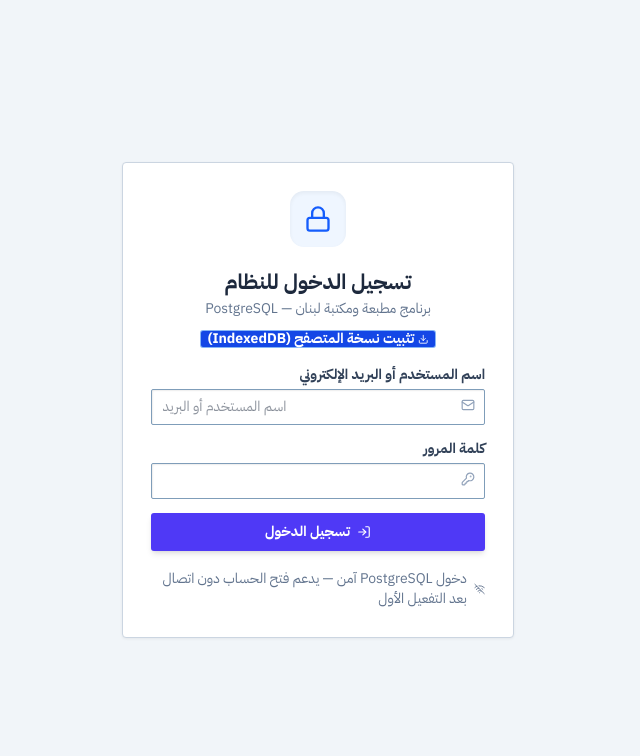
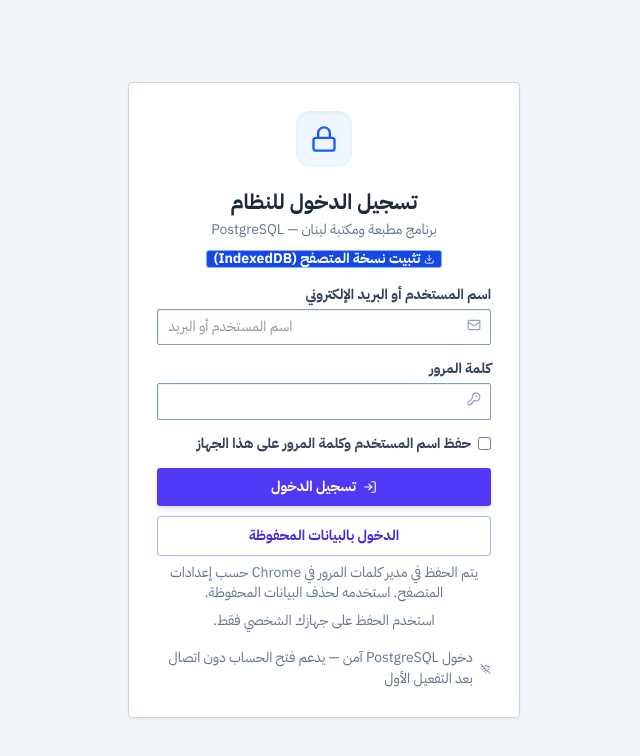
Before and after one commit to raidsalha-lobnan/lobnanprintlocal, a React (Vite) app: page / in a window 1280 px wide. Shown: the top 756 px of the page, without its empty margins (407-1047 px from the left). Built offline with nearby package versions, Linux system fonts and the light colour scheme; no server answers.

Commit message:
Add opt-in saved login and quick sign-in for Chrome and Windows

```diff
--- a/src/components/LoginView.tsx
+++ b/src/components/LoginView.tsx
@@ -16,6 +16,30 @@ import {
 
 type Props = { onLocalLogin?: (id: string) => void };
 
+type RememberedLogin = { identifier: string; password: string };
+type DesktopCredentialBridge = {
+  isElectron?: boolean;
+  rememberLogin?: (value: RememberedLogin) => Promise<boolean>;
+  readRememberedLogin?: () => Promise<RememberedLogin | null>;
+  forgetLogin?: () => Promise<boolean>;
+};
+const desktopCredentials = () => (globalThis as unknown as {electronAPI?: DesktopCredentialBridge}).electronAPI;
+const passwordCredentialConstructor = () => (globalThis as unknown as {
+  PasswordCredential?: new (data: {id: string; password: string}) => Credential
+}).PasswordCredential;
+async function rememberCredentials(identifier: string, password: string) {
+  const desktop = desktopCredentials();
+  if (desktop?.isElectron) {
+    if (!desktop.rememberLogin) throw Error('DESKTOP_CREDENTIAL_BRIDGE_UNAVAILABLE');
+    await desktop.rememberLogin({identifier,password});
+    return;
+  }
+  const Constructor = passwordCredentialConstructor();
+  if (!Constructor || !navigator.credentials) throw Error('BROWSER_CREDENTIAL_MANAGER_UNAVAILABLE');
+  await navigator.credentials.store(new Constructor({id:identifier,password}));
+}
+
+
 // PostgreSQL-only login entry point; no secondary cloud authentication.
 export const LoginView: React.FC<Props> = ({ onLocalLogin }) => {
   const [identifier, setIdentifier] = useState('');
@@ -23,6 +47,9 @@ export const LoginView: React.FC<Props> = ({ onLocalLogin }) => {
   const [error, setError] = useState('');
   const [directoryNotice, setDirectoryNotice] = useState('');
   const [loading, setLoading] = useState(false);
+  const [remember, setRemember] = useState(false);
+  const [readingSaved, setReadingSaved] = useState(false);
+  const isDesktop = Boolean(desktopCredentials()?.isElectron);
   const [users, setUsers] = useState<SystemUser[]>(() => secureLoginEnabled()?[]:readCachedUsers());
 
   useEffect(() => {
@@ -43,11 +70,15 @@ export const LoginView: React.FC<Props> = ({ onLocalLogin }) => {
     return () => { active = false; };
   }, []);
 
-  const submit = async (event: React.FormEvent) => {
-    event.preventDefault();
+  const authenticate = async (identifier: string, password: string, shouldRemember: boolean) => {
     if (loading) return;
     setError('');
     setLoading(true);
+    const saveIfRequested = async () => {
+      if (!shouldRemember) return;
+      try { await rememberCredentials(identifier.trim(), password); }
+      catch { window.alert(isDesktop ? 'تم التحقق من الحساب، لكن تعذر حفظ بيانات الدخول المشفرة على هذا الجهاز.' : 'تم التحقق من الحساب، لكن تعذر الحفظ تلقائيًا. يمكنك حفظ كلمة المرور من مدير كلمات المرور في Chrome.'); }
+    };
     try {
       if(secureLoginEnabled()){
         let matched:SystemUser;
@@ -71,6 +102,7 @@ export const LoginView: React.FC<Props> = ({ onLocalLogin }) => {
         localStorage.setItem('alnoor_press_accounting_v1_logged_in_user_id',matched.id);
         localStorage.setItem('alnoor_press_accounting_v1_current_user',JSON.stringify(safeUser));
         localStorage.setItem('alnoor_press_accounting_v1_session_admin','false');
+        await saveIfRequested();
         if(onLocalLogin)onLocalLogin(matched.id);else window.location.reload();
         return;
       }
@@ -96,6 +128,7 @@ export const LoginView: React.FC<Props> = ({ onLocalLogin }) => {
       localStorage.setItem('alnoor_press_accounting_v1_logged_in_user_id', matched.id);
       localStorage.setItem('alnoor_press_accounting_v1_current_user', JSON.stringify(safeUser));
       localStorage.setItem('alnoor_press_accounting_v1_session_admin', matched.roleId === 'role-admin' ? 'true' : 'false');
+      await saveIfRequested();
       if (onLocalLogin) onLocalLogin(matched.id);
       else window.location.reload();
     } catch (err) {
@@ -121,6 +154,50 @@ export const LoginView: React.FC<Props> = ({ onLocalLogin }) => {
     } finally {
       setLoading(false);
     }
+  };
+
+  const submit = async (event: React.FormEvent<HTMLFormElement>) => {
+    event.preventDefault();
+    // Read native form values so browser password-manager autofill is honored.
+    const values = new FormData(event.currentTarget);
+    await authenticate(String(values.get('username') || identifier), String(values.get('password') || password), remember);
+  };
+  const useSavedLogin = async () => {
+    if (loading || readingSaved) return;
+    setError('');
+    setReadingSaved(true);
+    try {
+      let saved: RememberedLogin | null = null;
+      if (isDesktop) {
+        const bridge = desktopCredentials();
+        if (!bridge?.readRememberedLogin) throw Error('DESKTOP_CREDENTIAL_BRIDGE_UNAVAILABLE');
+        saved = await bridge.readRememberedLogin();
+      } else if (passwordCredentialConstructor() && navigator.credentials) {
+        const credential = await navigator.credentials.get({password:true,mediation:'required'} as CredentialRequestOptions & {password:boolean}) as (Credential & {password?:string}) | null;
+        if (credential?.type === 'password' && credential.password) saved = {identifier:credential.id,password:credential.password};
+      }
+      if (!saved) {
+        setError('لا توجد بيانات دخول محفوظة أو لم يتم اختيار حساب. سجّل الدخول أولًا وحدد خيار حفظ بيانات الدخول.');
+        return;
+      }
+      setIdentifier(saved.identifier);
+      setPassword(saved.password);
+      await authenticate(saved.identifier,saved.password,false);
+    } catch {
+      setError(isDesktop ? 'تعذر استرجاع بيانات الدخول المحفوظة. أدخل بياناتك يدويًا.' : 'تعذر استرجاع بيانات الدخول. اختر الحساب من مدير كلمات المرور في Chrome أو أدخل بياناتك يدويًا.');
+    } finally { setReadingSaved(false); }
+  };
+  const forgetSavedLogin = async () => {
+    try {
+      const bridge = desktopCredentials();
+      if (!bridge?.forgetLogin) throw Error('DESKTOP_CREDENTIAL_BRIDGE_UNAVAILABLE');
+      await bridge.forgetLogin();
+      setRemember(false);
+      setPassword('');
+      setIdentifier('');
+      setError('');
+      setDirectoryNotice('تم حذف بيانات الدخول المحفوظة من هذا الجهاز.');
+    } catch { setError('تعذر حذف بيانات الدخول المحفوظة.'); }
   };
 
   return (
@@ -154,7 +231,7 @@ export const LoginView: React.FC<Props> = ({ onLocalLogin }) => {
             <label className="block text-xs font-bold text-slate-700 mb-1">اسم المستخدم أو البريد الإلكتروني</label>
             <div className="relative">
               <Mail className="absolute right-3 top-2.5 h-4 w-4 text-slate-400" />
-              <input type="text" required dir="ltr" value={identifier} onChange={event => setIdentifier(event.target.value)}
+              <input type="text" name="username" required dir="ltr" value={identifier} onChange={event => setIdentifier(event.target.value)}
                 autoComplete="username" placeholder="اسم المستخدم أو البريد" className="w-full pl-3 pr-9 py-2 text-sm border border-slate-300 rounded-xl focus:ring-2 focus:ring-blue-500 outline-none" />
             </div>
           </div>
@@ -162,16 +239,25 @@ export const LoginView: React.FC<Props> = ({ onLocalLogin }) => {
             <label className="block text-xs font-bold text-slate-700 mb-1">كلمة المرور</label>
             <div className="relative">
               <KeyRound className="absolute right-3 top-2.5 h-4 w-4 text-slate-400" />
-              <input type="password" required dir="ltr" value={password} onChange={event => setPassword(event.target.value)}
+              <input type="password" name="password" required dir="ltr" value={password} onChange={event => setPassword(event.target.value)}
                 autoComplete="current-password" className="w-full pl-3 pr-9 py-2 text-sm border border-slate-300 rounded-xl focus:ring-2 focus:ring-blue-500 outline-none" />
             </div>
           </div>
-          <button type="submit" disabled={loading}
+          <label className="flex items-center gap-2 text-xs font-bold text-slate-700 cursor-pointer">
+            <input type="checkbox" checked={remember} onChange={event => setRemember(event.target.checked)} className="accent-indigo-600" disabled={loading || readingSaved} />
+            حفظ اسم المستخدم وكلمة المرور على هذا الجهاز
+          </label>
+          <button type="submit" disabled={loading || readingSaved}
             className="w-full py-2.5 bg-indigo-600 hover:bg-indigo-700 text-white font-bold rounded-xl shadow-md transition-colors flex items-center justify-center gap-2 disabled:opacity-70 text-sm">
             {loading ? <RefreshCw className="w-4 h-4 animate-spin" /> : <LogIn className="w-4 h-4" />}
             {loading ? 'جارٍ التحقق من الحساب...' : 'تسجيل الدخول'}
           </button>
         </form>
+        <button type="button" disabled={loading || readingSaved} onClick={() => void useSavedLogin()} className="mt-3 w-full py-2.5 border border-indigo-300 text-indigo-700 hover:bg-indigo-50 rounded-xl font-bold text-sm disabled:opacity-50">
+          {readingSaved ? 'جارٍ استرجاع بيانات الدخول...' : 'الدخول بالبيانات المحفوظة'}
+        </button>
+        {isDesktop ? <button type="button" disabled={loading || readingSaved} onClick={() => void forgetSavedLogin()} className="mt-2 w-full text-xs text-slate-500 underline">حذف بيانات الدخول المحفوظة</button> : <p className="mt-2 text-xs text-slate-500 text-center">يتم الحفظ في مدير كلمات المرور في Chrome حسب إعدادات المتصفح. استخدمه لحذف البيانات المحفوظة.</p>}
+        <p className="mt-2 text-xs text-slate-500 text-center">استخدم الحفظ على جهازك الشخصي فقط.</p>
         <div className="mt-5 flex items-center justify-center gap-2 text-xs text-slate-500">
           <WifiOff className="w-4 h-4" /><span>{secureLoginEnabled() ? 'دخول PostgreSQL آمن — يدعم فتح الحساب دون اتصال بعد التفعيل الأول' : 'يتم تسجيل الدخول من خلال نظام المستخدمين الخاص بالبرنامج'}</span>
         </div>
```
